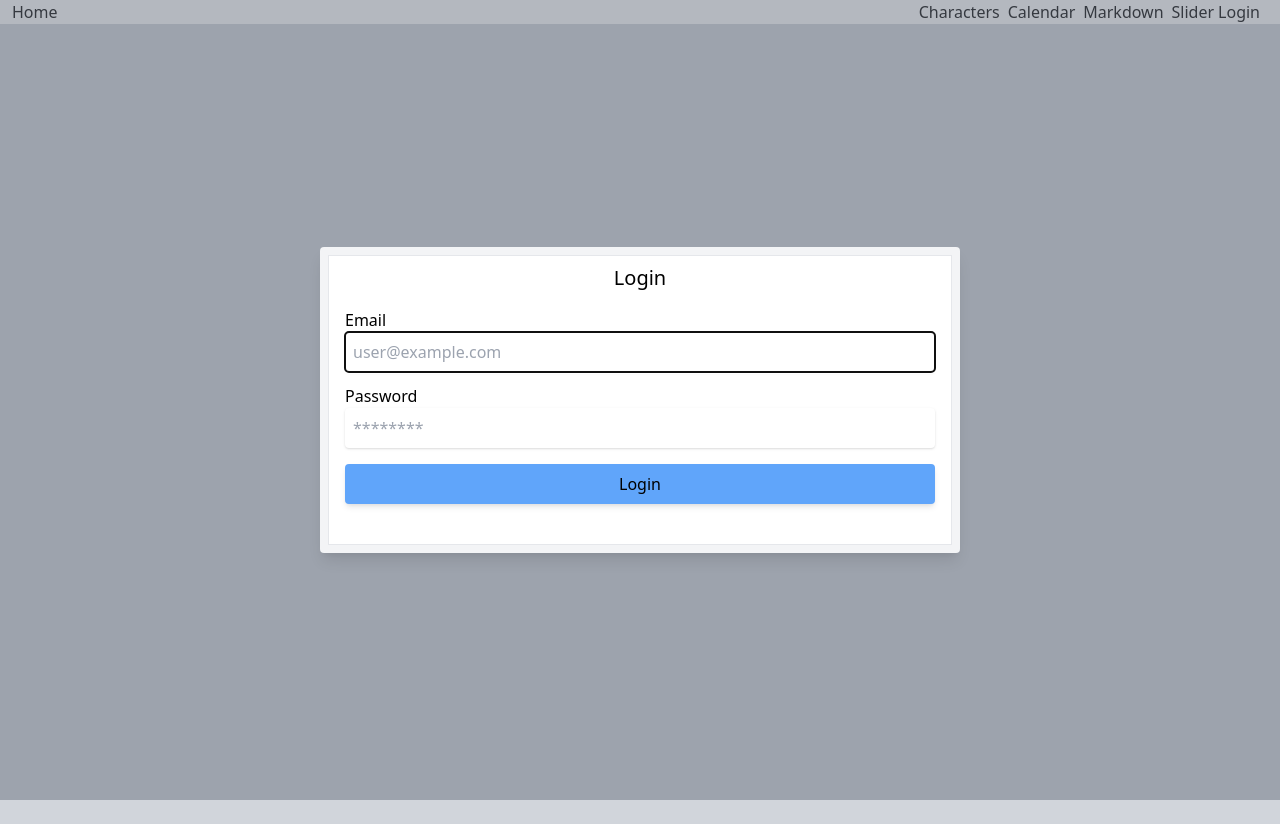
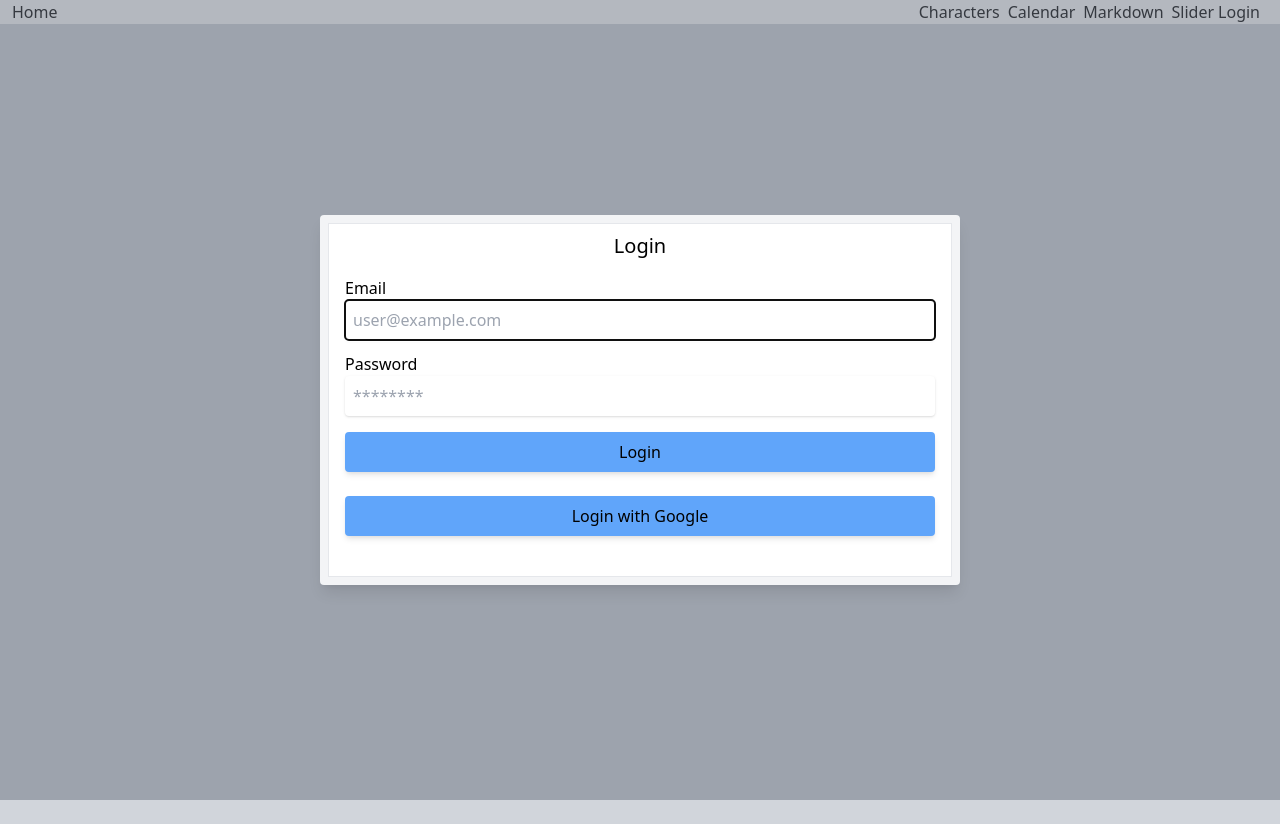
Before and after one commit to h3c70rdelAn9el/turbo-spork, a Vue app: page / in a window 1280 px wide. Both pictures are taken after a click on the button "Login". Built offline with nearby package versions, Linux system fonts and the light colour scheme; no server answers.

Commit message:
add google login

```diff
--- a/src/App.vue
+++ b/src/App.vue
@@ -1,6 +1,6 @@
 <template>
   <div>
-    <Navbar @open-login="isLoginOpen = true" />
+    <Navbar :isLoggedIn="isLoggedIn" @open-login="isLoginOpen = true" />
     <div class="bg-gray-300">
       <router-view />
     </div>
--- /dev/null
+++ b/src/components/Login/Google.vue
@@ -0,0 +1,28 @@
+<template>
+  <div>
+    <button
+      class="w-full rounded shadow-md bg-blue-400 text-black p-2 hover:bg-blue-200 mt-6"
+      @click="loginWithGoogle"
+    >
+      Login with Google
+    </button>
+  </div>
+</template>
+
+<script>
+  import firebase from '../../utilities/firebase'
+
+  export default {
+    methods: {
+      loginWithGoogle() {
+        var provider = new firebase.auth.GoogleAuthProvider()
+        firebase
+          .auth()
+          .signInWithPopup(provider)
+          .then(() => {
+            this.$emit('close-google-login')
+          })
+      },
+    },
+  }
+</script>
--- a/src/components/LoginModal.vue
+++ b/src/components/LoginModal.vue
@@ -43,6 +43,7 @@
                     <span v-if="!isLoading">Login</span>
                     <span v-else>⏳</span>
                   </button>
+                  <Google @close-google-login="close" />
                 </div>
               </form>
             </div>
@@ -55,13 +56,17 @@
 
 <script>
 import firebase from '../utilities/firebase'
+import Google from '@/components/Login/Google.vue'
 
 export default {
+  components: {
+    Google
+  },
   data() {
     return {
       email: '',
       password: '',
-        isLoading: false
+      isLoading: false,
     }
   },
   methods: {
@@ -82,8 +87,9 @@
         })
     },
     close() {
-        this.$emit("close-login");
-      }
+      this.$emit('close-login')
+    },
+
   },
   mounted() {
     this.$refs.emailRef.focus()
--- a/src/components/Navbar.vue
+++ b/src/components/Navbar.vue
@@ -18,6 +18,7 @@
 <script>
 import firebase from '../utilities/firebase'
 export default {
+  props: { 'isLoggedIn': { type: Boolean, required: true } },
   data() {
     return {
       links: [
```
Lines whose indentation alone changed are shown as unchanged.
